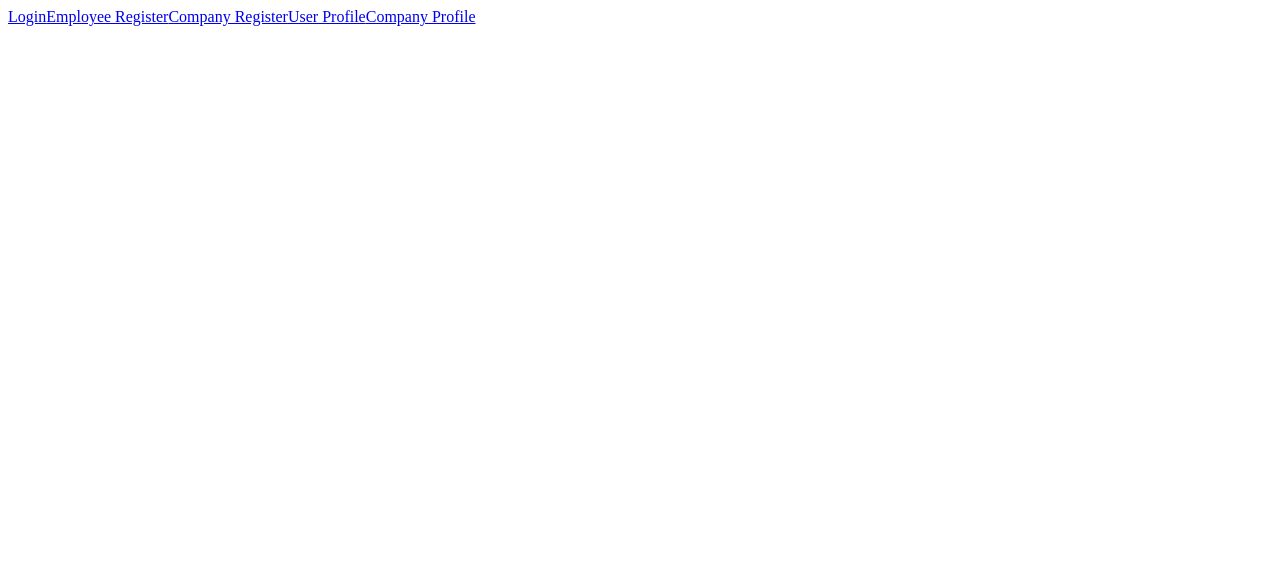
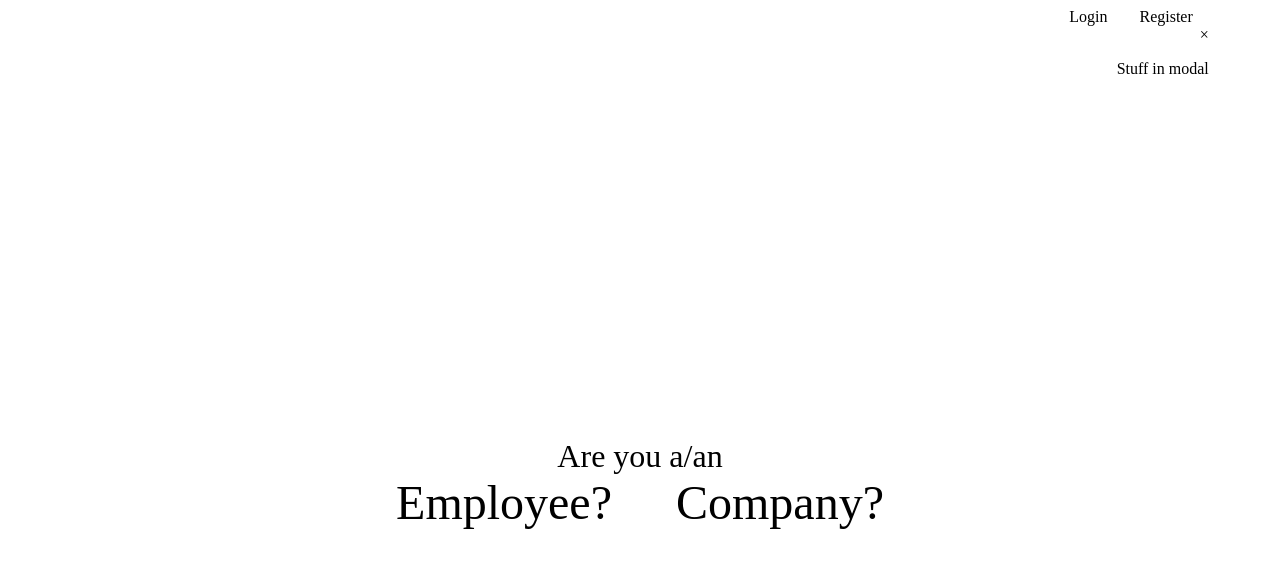
Before and after one commit to Build-Week-Droom-3/droom3-front-end, a React (Create React App) app: page / in a window 1280 px wide. Shown: the top 568 px of the page. Built offline with nearby package versions, Linux system fonts and the light colour scheme.

Commit message:
Changed profiled and some other small edits

```diff
--- a/package.json
+++ b/package.json
@@ -6,7 +6,9 @@
     "@testing-library/jest-dom": "^4.2.4",
     "@testing-library/react": "^9.3.2",
     "@testing-library/user-event": "^7.1.2",
+    "axios": "^0.19.2",
     "formik": "^2.1.3",
+    "node-sass": "^4.13.1",
     "react": "^16.12.0",
     "react-dom": "^16.12.0",
     "react-router-dom": "^5.1.2",
--- a/src/App.js
+++ b/src/App.js
@@ -1,5 +1,5 @@
 import React from 'react';
-import { Switch, Link, Route } from "react-router-dom"
+import { Switch, Route } from "react-router-dom"
 
 
 //===============Imports Components=================//
@@ -61,6 +61,7 @@ function App() {
         <Route path="/company_matched">
           <CompanyMatch />
         </Route>
+
       </Switch>
     </div>
   );
--- a/src/components/editprofile/CompanyEdit.js
+++ b/src/components/editprofile/CompanyEdit.js
@@ -1,14 +1,42 @@
 import React from "react"
-
+import { Form, Field, withFormik } from "formik"
+import { Link } from "react-router-dom"
 function CompanyEdit(){
     return(
         <div>
-            This is company edit!
+            <Form>
+                <Field type="text" name="company" placeholder="Username..."/>
+                <Field type="text" name="password" placeholder="Password..."/>
+                <Field type="text" name="email" placeholder="Email..."/>
+                <Field type="text" name="date_created" placeholder="Created in..."/>
+                <Field type="text" name="employees" placeholder="Employees..."/>
+                <Field type="text" name="benefits" placeholder="Benefits..."/>
+                <Field type="text" name="others" placeholder="Others..."/>
+                <button type="submit">Edit</button>
+            </Form>
+            <Link to="/">Home</Link>
         </div>
     )
 }
 
+const FormikCompanyEdit = withFormik({
+    mapPropsToValues() {
+        return {
+            company: "",
+            password: "",
+            email: "",
+            date_created: "",
+            employees: "",
+            benefits: "",
+            others: ""
+        }
+    },
+
+    handleSubmit(values){
+        console.log(values)
+    }
+})(CompanyEdit)
 
 
 
-export default CompanyEdit
+export default FormikCompanyEdit
--- a/src/components/editprofile/UserEdit.js
+++ b/src/components/editprofile/UserEdit.js
@@ -1,15 +1,44 @@
 import React from "react"
-
+import { Form, Field, withFormik } from "formik"
+import { Link } from "react-router-dom"
 function UserEdit(){
     return(
         <div>
-            This is user edit!
+            <Form>
+                <Field type="text" name="username" placeholder="Username..."/>
+                <Field type="text" name="password" placeholder="Password..."/>
+                <Field type="text" name="email" placeholder="Email..."/>
+                <Field type="text" name="skills" placeholder="Skills..."/>
+                <Field type="text" name="past_experience" placeholder="Past Experience..."/>
+                <Field type="text" name="occupation" placeholder="Occupation..."/>
+                <Field type="text" name="interests" placeholder="Interests..."/>
+                <Field type="text" name="others" placeholder="Others..."/>
+                <button type="submit">Edit</button>
+            </Form>
+            <Link to="/">Home</Link>
         </div>
     )
 }
 
+const FormikUserEdit = withFormik({
+    mapPropsToValues() {
+        return {
+            username: "",
+            password: "",
+            email: "",
+            skills: "",
+            past_experience: "",
+            occupation: "",
+            interests: "",
+            others: ""
+        }
+    },
+
+    handleSubmit(values){
+        console.log(values)
+    }
+})(UserEdit)
 
 
 
-
-export default UserEdit
+export default FormikUserEdit
--- /dev/null
+++ b/src/components/fakedata/data.js
@@ -0,0 +1 @@
+export const data = [{name : "Devin", password: "*****", email: "devinstuff@gmail.com", skills: "HTML, CSS, JS, React", past_experience: "Customer service", occupation: "", interests: "", others: ""}]
--- a/src/components/landingpage/LandingPage.js
+++ b/src/components/landingpage/LandingPage.js
@@ -1,16 +1,27 @@
 import React from "react"
+import "./LandingPage.scss"
 import { Link } from "react-router-dom"
 
-function LandingPage(){
-    return(
-        <div>
-            <Link to="/login">Login</Link>
+function LandingPage() {
+    return (
+        <div className="landing-page-container">
+            <div className="login-register-container">
+                <Link className="login login-register" to="/login">Login</Link>
+                <a className="register login-register" href="#register">Register</a>
+                <div class="modal">
+                    <div class="modal-content">
+                        <span class="close">&times;</span>
+                        <p>Stuff in modal</p>
+                    </div>
+                </div>
+            </div>
 
-            <Link to="/user_register">Employee Register</Link>
-            <Link to="/company_register">Company Register</Link>
+            <div className="user-company-register-container">
+                <div className="phrase-landing">Are you a/an</div>
+                <Link className="user-register user-company-register" to="/user_register">Employee?</Link>
+                <Link className="company-register user-company-register"to="/company_register">Company?</Link>
+            </div>
 
-            <Link to="/user_profile">User Profile</Link>
-            <Link to="/company_profile">Company Profile</Link>
         </div>
     )
 }
--- /dev/null
+++ b/src/components/landingpage/LandingPage.scss
@@ -0,0 +1,30 @@
+@mixin noDecoration() {
+    text-decoration: none;
+
+}
+.landing-page-container {
+    width: 90%;
+    margin: 0 auto;
+    text-align: right;
+    .login-register-container{
+        .login-register{
+            margin: 1rem;
+            @include noDecoration();
+            color: black;
+        }
+    }
+    .user-company-register-container{
+        margin-top: 45vh;
+        text-align: center;
+        .phrase-landing{
+            font-size: 2rem;
+            color: black;
+        }
+        .user-company-register{
+            font-size: 3rem;
+            @include noDecoration();
+            color: black;
+            margin: 2rem;
+        }
+    }
+}
--- a/src/components/profiles/UserProfile.js
+++ b/src/components/profiles/UserProfile.js
@@ -1,44 +1,27 @@
 import React from "react"
 import { Form, Field, withFormik } from "formik"
 import { Link } from "react-router-dom"
+import { data } from "../fakedata/data"
 function UserProfile(){
     return(
         <div>
-            <Form>
-                <Field type="text" name="username" placeholder="Username..."/>
-                <Field type="text" name="password" placeholder="Password..."/>
-                <Field type="text" name="email" placeholder="Email..."/>
-                <Field type="text" name="skills" placeholder="Skills..."/>
-                <Field type="text" name="past_experience" placeholder="Past Experience..."/>
-                <Field type="text" name="occupation" placeholder="Occupation..."/>
-                <Field type="text" name="interests" placeholder="Interests..."/>
-                <Field type="text" name="others" placeholder="Others..."/>
-                <button type="submit">Edit</button>
-            </Form>
-            <Link to="/">Home</Link>
+            {data.map(ele =>
+            <div>
+                <div>{ele.name}</div>
+                <div>{ele.password}</div>
+                <div>{ele.email}</div>
+                <div>{ele.skills}</div>
+                <div>{ele.past_experience}</div>
+                <div>{ele.occupation}</div>
+                <div>{ele.interests}</div>
+
+            </div>)}
         </div>
     )
 }
 
-const FormikUserProfile = withFormik({
-    mapPropsToValues() {
-        return {
-            username: "",
-            password: "",
-            email: "",
-            skills: "",
-            past_experience: "",
-            occupation: "",
-            interests: "",
-            others: ""
-        }
-    },
-
-    handleSubmit(values){
-        console.log(values)
-    }
-})(UserProfile)
 
 
 
-export default FormikUserProfile
+
+export default UserProfile
--- a/src/components/registeration/CompanyRegister.js
+++ b/src/components/registeration/CompanyRegister.js
@@ -4,6 +4,7 @@ import { Link } from "react-router-dom"
 function CompanyRegister(){
     return(
         <div>
+           <Link to="/">Home</Link>
             <Form>
                 <Field type="text" name="company" placeholder="Company..."/>
                 <Field type="text" name="password" placeholder="Password..."/>
@@ -14,7 +15,7 @@ function CompanyRegister(){
                 </label>
                 <button type="submit">Register</button>
             </Form>
-            <Link to="/">Home</Link>
+            <div>Already registered? <Link to="/login">Sign in.</Link></div>
         </div>
     )
 }
--- a/src/components/registeration/UserRegister.js
+++ b/src/components/registeration/UserRegister.js
@@ -1,10 +1,22 @@
-import React from "react"
+import React, { useState, useEffect } from "react"
+import axios from "axios"
+
 import { Form, Field, withFormik } from "formik"
 import { Link } from "react-router-dom"
-function UserRegister(){
+import * as Yup from "yup"
+
+function UserRegister({errors, status }){
+    const [user, setUser] = useState([]);
+
+    useEffect(() => {
+        status && setUser(user => [...user, status]);
+    }, [status]);
+
     return(
         <div>
+            <Link to="/">Home</Link>
             <Form>
+                {errors.username && <p>{errors.username}</p>}
                 <Field type="text" name="username" placeholder="Username..."/>
                 <Field type="text" name="password" placeholder="Password..."/>
                 <Field type="text" name="email" placeholder="Email..."/>
@@ -14,7 +26,16 @@ function UserRegister(){
                 </label>
                 <button type="submit">Register</button>
             </Form>
-            <Link to="/">Home</Link>
+            <div>Already registered? <Link to="/login">Sign in.</Link></div>
+
+            {user.map(ele => (
+            <div>
+                <div>{ele.username}</div>
+                <div>{ele.password}</div>
+                <div>{ele.email}</div>
+
+            </div>
+            ))}
         </div>
     )
 }
@@ -28,9 +49,28 @@ const FormikUserRegister = withFormik({
             terms: false
         }
     },
+    validationSchema: Yup.object().shape({
+        username: Yup.string()
+        .min(6)
+        .required("Please enter username."),
+        password: Yup.string()
+        .min(6)
+        .required("Please enter password"),
+        email: Yup.string()
+        .required("Please enter email")
+    }),
 
-    handleSubmit(values){
+    handleSubmit(values, {setStatus, resetForm}){
         console.log(values)
+
+        axios
+        .post("https://reqres.in/api/users", values)
+        .then(res => {
+            console.log("Success", res)
+            setStatus(res.data);
+            resetForm()
+        })
+        .catch(err => console.log(err))
     }
 })(UserRegister)
 
```
Also changed, not shown: 1 other file (tests, documents, lock files or other folders).
